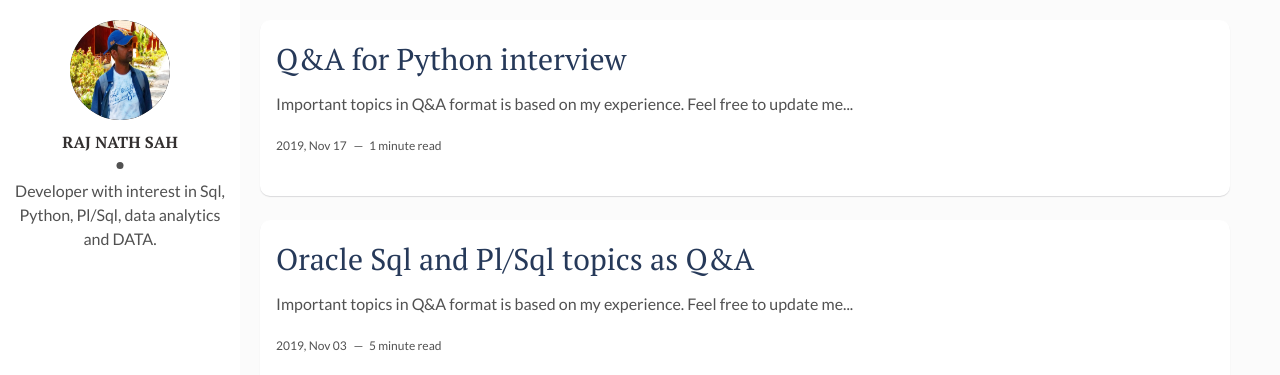
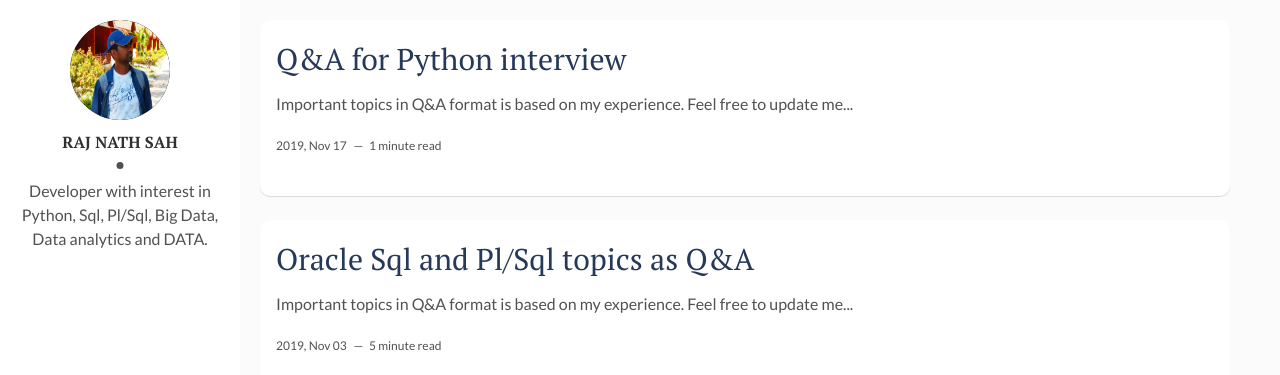
Before and after one commit to rajnathsah/rajnathsah.github.io, a Jekyll site: the page built from index.html, in a window 1280 px wide. Shown: the top 375 px of the page. Built offline with Jekyll 4.4.1, drawn with Linux system fonts in a browser that asks for light colours; the list of posts is cut into pages by our own code.

Commit message:
Update _config.yml

```diff
--- a/_config.yml
+++ b/_config.yml
@@ -8,7 +8,7 @@ site-twitter: #if your site has a twitter account, enter it here
 # Author Settings
 author: Raj Nath Sah
 author-img: myimg.jpg
-about-author: Developer with interest in Sql, Python, Pl/Sql, data analytics and DATA. # add description
+about-author: Developer with interest in Python, Sql, Pl/Sql, Big Data, Data analytics and DATA. # add description
 social-twitter: raj_nath_sah
 social-facebook: raj4u4all
 social-github: rajnathsah
```
